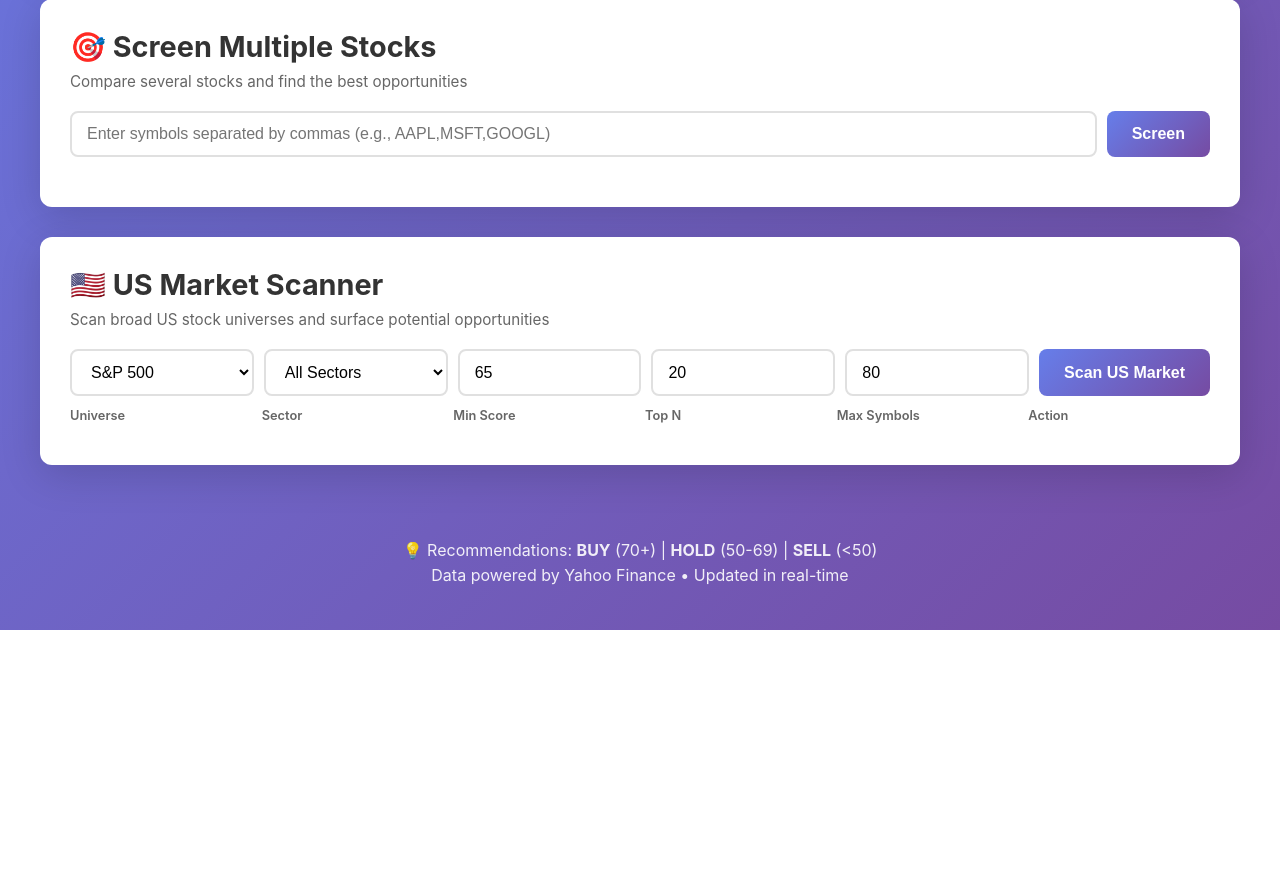
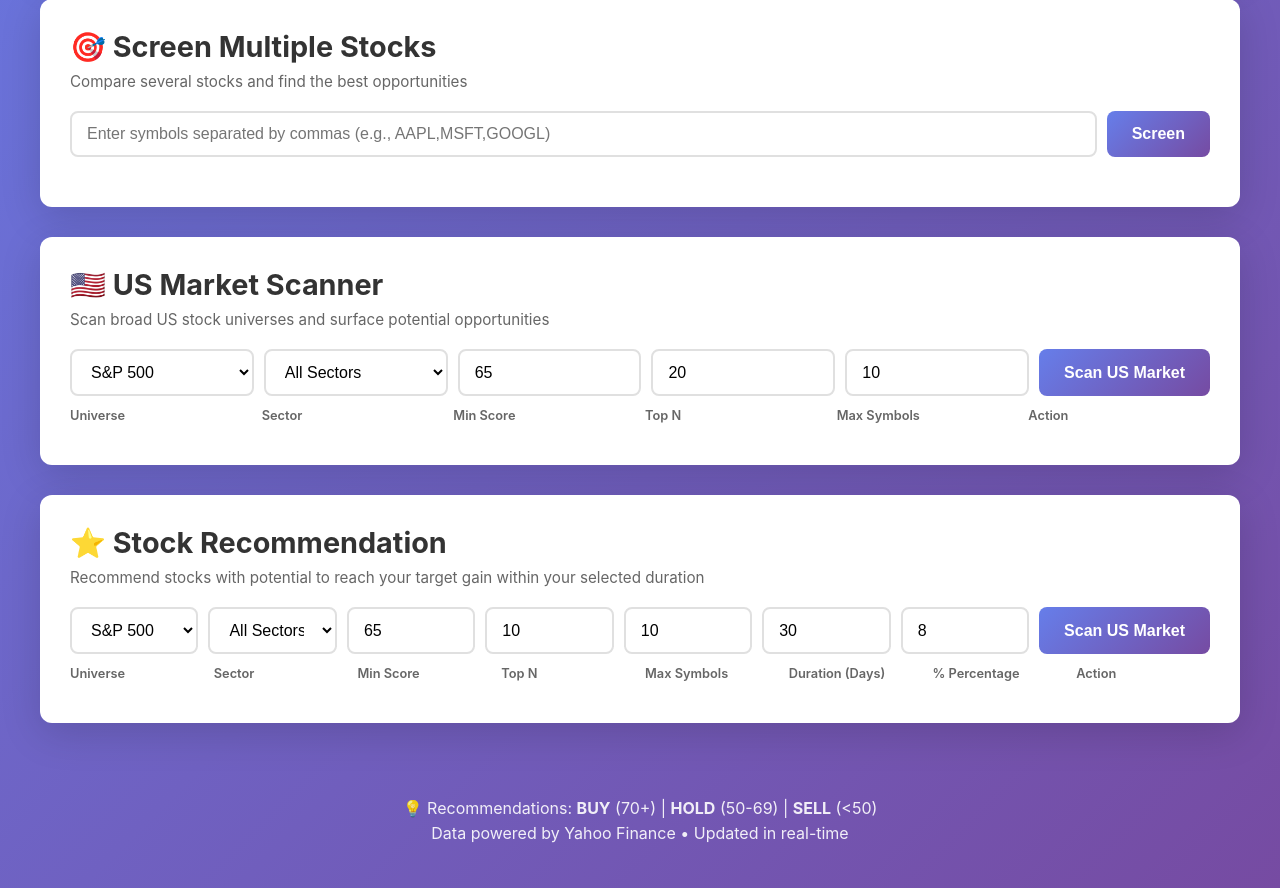
Before and after one commit to erictkh18-prog/stock-agent, a FastAPI app: page / in a window 1280 px wide; the page is wider, and only the part inside the window is pictured. Shown: the part 624-1512 px from the top of that part. Before the commit the page ends 1254 px from the top of that part, so only its background shows below. Run offline with FastAPI, Linux system fonts and the light colour scheme.

Commit message:
Add stock recommendation workflow with duration and target percentage

```diff
--- a/src/main.py
+++ b/src/main.py
@@ -1634,6 +1634,79 @@ async def screen_text(symbols: List[str] = Query(..., description="List of stock
         ],
     }
 
+
+def _estimate_upside_percent(analysis: StockAnalysis, duration_days: int) -> float:
+    """Estimate upside potential from score quality, trend, sentiment, and horizon."""
+    base = max(0.0, analysis.overall_score - 50.0) * 0.25
+
+    trend = (getattr(analysis.technical, "trend", "") or "").lower()
+    if trend == "uptrend":
+        trend_bonus = 2.0
+    elif trend == "sideways":
+        trend_bonus = 0.5
+    elif trend == "downtrend":
+        trend_bonus = -2.0
+    else:
+        trend_bonus = 0.0
+
+    sentiment_score = float(getattr(analysis.sentiment, "score", 50.0) or 50.0)
+    sentiment_bonus = max(-3.0, min(3.0, (sentiment_score - 50.0) / 10.0))
+
+    rsi = getattr(analysis.technical, "rsi", None)
+    rsi_penalty = 1.0 if (rsi is not None and rsi > 75) else 0.0
+
+    horizon_scale = max(0.6, min(1.6, duration_days / 30.0))
+    projected = (base + trend_bonus + sentiment_bonus - rsi_penalty) * horizon_scale
+    return round(max(1.0, min(35.0, projected)), 2)
+
+
+def _build_simple_reason(analysis: StockAnalysis, duration_days: int, target_percentage: float) -> str:
+    """Explain recommendation in non-technical language."""
+    factors = analysis.top_contributing_factors or []
+    trend = (getattr(analysis.technical, "trend", "") or "no clear trend").lower()
+    lead_factor = factors[0] if factors else "its overall quality score is stronger than many peers"
+    return (
+        f"{analysis.symbol} is recommended because {lead_factor}. "
+        f"Trend is currently {trend}, and the model projects a realistic chance of roughly "
+        f"{target_percentage:.1f}% upside within {duration_days} days."
+    )
+
+
+def _build_exit_strategy(current_price: float, target_percentage: float) -> dict:
+    """Build practical target and stop-loss values for risk control."""
+    target_price = round(current_price * (1 + (target_percentage / 100.0)), 2)
+    stop_loss_pct = max(4.0, min(12.0, target_percentage * 0.6))
+    stop_loss_price = round(current_price * (1 - (stop_loss_pct / 100.0)), 2)
+    return {
+        "target_price": target_price,
+        "stop_loss_price": stop_loss_price,
+        "stop_loss_pct": round(stop_loss_pct, 2),
+    }
+
+
+def _build_recommendation_candidate(
+    analysis: StockAnalysis,
+    duration_days: int,
+    target_percentage: float,
+) -> dict:
+    """Convert analysis into a recommendation payload for the dashboard table."""
+    expected_upside = _estimate_upside_percent(analysis, duration_days)
+    exit_strategy = _build_exit_strategy(analysis.current_price, target_percentage)
+
+    return {
+        "symbol": analysis.symbol,
+        "name": analysis.name,
+        "current_price": round(analysis.current_price, 2),
+        "overall_score": round(analysis.overall_score, 2),
+        "recommendation": analysis.recommendation,
+        "confidence": round(analysis.confidence, 3),
+        "expected_upside_pct": expected_upside,
+        "target_price": exit_strategy["target_price"],
+        "stop_loss_price": exit_strategy["stop_loss_price"],
+        "stop_loss_pct": exit_strategy["stop_loss_pct"],
+        "reason": _build_simple_reason(analysis, duration_days, target_percentage),
+    }
+
 @app.get("/fetch-top-performers")
 async def fetch_top_performers(top_n: int = Query(10, ge=1, le=50)):
     """Analyze a curated list of popular stocks and return top picks."""
@@ -1682,7 +1755,7 @@ async def scan_us_market(
     sector: Optional[str] = Query(None),
     min_overall_score: float = Query(65, ge=0, le=100),
     top_n: int = Query(20, ge=1, le=100),
-    max_symbols: int = Query(80, ge=25, le=800),
+    max_symbols: int = Query(10, ge=5, le=800),
     seed: Optional[int] = Query(None, description="Supply an integer seed to enable deterministic mode. Same inputs plus the same seed produce stable ordering, and different seeds can change the order of tied scores."),
 ):
     """Scan a broad US market universe and return potential opportunities.
@@ -1757,6 +1830,86 @@ async def scan_us_market(
         }
 
     return payload
+
+
+@app.get("/stock-recommendations")
+async def stock_recommendations(
+    universe: str = Query("sp500", pattern="^(sp500|nasdaq100|combined)$"),
+    sector: Optional[str] = Query(None),
+    min_overall_score: float = Query(65, ge=0, le=100),
+    top_n: int = Query(10, ge=1, le=50),
+    max_symbols: int = Query(10, ge=5, le=800),
+    duration_days: int = Query(30, ge=1, le=365),
+    target_percentage: float = Query(8.0, ge=1, le=100),
+    seed: Optional[int] = Query(None),
+):
+    """Recommend stocks with projected upside target within user-selected duration."""
+    normalized_sector = _normalize_sector(sector) if sector else "all"
+    symbols = _get_us_market_universe(universe)[:max_symbols]
+
+    if normalized_sector != "all":
+        symbols = await asyncio.to_thread(_filter_symbols_by_sector, symbols, normalized_sector)
+
+    if not symbols:
+        return {
+            "universe": universe,
+            "sector": normalized_sector,
+            "duration_days": duration_days,
+            "target_percentage": target_percentage,
+            "scanned_count": 0,
+            "recommended_count": 0,
+            "results": [],
+            "summary": "No symbols available for the selected universe and sector.",
+        }
+
+    filters = ScreeningFilter(min_overall_score=min_overall_score)
+    screen_result = await asyncio.to_thread(
+        screener.screen_stocks,
+        symbols,
+        filters,
+        max(top_n * 3, top_n),
+        seed,
+        True,
+    )
+
+    candidates = [
+        _build_recommendation_candidate(analysis, duration_days, target_percentage)
+        for analysis in screen_result.top_picks
+    ]
+
+    qualified = [
+        candidate
+        for candidate in candidates
+        if candidate["expected_upside_pct"] >= target_percentage
+    ]
+
+    ranked = sorted(
+        qualified,
+        key=lambda item: (item["expected_upside_pct"], item["overall_score"], item["confidence"]),
+        reverse=True,
+    )[:top_n]
+
+    if ranked:
+        summary = (
+            f"Found {len(ranked)} stocks with projected upside >= {target_percentage:.1f}% "
+            f"within {duration_days} days."
+        )
+    else:
+        summary = (
+            "No stocks currently meet your requested upside and duration target. "
+            "Try lowering target percentage, increasing duration, or broadening the universe."
+        )
+
+    return {
+        "universe": universe,
+        "sector": normalized_sector,
+        "duration_days": duration_days,
+        "target_percentage": target_percentage,
+        "scanned_count": len(symbols),
+        "recommended_count": len(ranked),
+        "results": ranked,
+        "summary": summary,
+    }
 
 
 @app.get("/metrics")
--- a/web/static/script.js
+++ b/web/static/script.js
@@ -88,10 +88,10 @@ function displaySingleResult(data) {
     const recommendation = data.recommendation.toLowerCase();
     const confidence = (data.confidence * 100).toFixed(0);
     recBox.className = `recommendation ${recommendation}`;
-    recBox.innerHTML = `<span style="font-size: 1.5em; margin-right: 10px;">
+        recBox.innerHTML = `<span style="font-size: 1.5em; margin-right: 10px;">
         ${recommendation === 'buy' ? '✅' : recommendation === 'hold' ? '⏸️' : '❌'}
     </span>
-    ${data.recommendation} | Confidence: ${confidence}%`;
+        ${escapeHtml(data.recommendation)} | Confidence: ${confidence}%`;
 
     resultDiv.classList.remove('hidden');
 }
@@ -255,7 +255,7 @@ async function scanUsMarket(buttonEl = null) {
     const maxSymbolsInput = Number(document.getElementById('marketMaxSymbols')?.value);
     const minScore = Number.isFinite(minScoreInput) ? Math.min(100, Math.max(0, minScoreInput)) : 65;
     const topN = Number.isFinite(topNInput) ? Math.min(100, Math.max(1, Math.floor(topNInput))) : 20;
-    const maxSymbols = Math.min(800, Math.max(25, Math.floor(maxSymbolsInput || 80)));
+    const maxSymbols = Math.min(800, Math.max(5, Math.floor(maxSymbolsInput || 10)));
     const progressEl = document.getElementById('marketScanMeta');
 
     try {
@@ -315,11 +315,128 @@ async function scanUsMarket(buttonEl = null) {
     }
 }
 
+// ============ STOCK RECOMMENDATION ============
+async function scanStockRecommendations(buttonEl = null) {
+    const btn = buttonEl || document.getElementById('recommendScanBtn');
+    const universe = document.getElementById('recommendUniverse')?.value || 'sp500';
+    const sector = document.getElementById('recommendSector')?.value || 'all';
+    const minScoreInput = Number(document.getElementById('recommendMinScore')?.value);
+    const topNInput = Number(document.getElementById('recommendTopN')?.value);
+    const maxSymbolsInput = Number(document.getElementById('recommendMaxSymbols')?.value);
+    const durationInput = Number(document.getElementById('recommendDurationDays')?.value);
+    const targetPctInput = Number(document.getElementById('recommendTargetPct')?.value);
+
+    const minScore = Number.isFinite(minScoreInput) ? Math.min(100, Math.max(0, minScoreInput)) : 65;
+    const topN = Number.isFinite(topNInput) ? Math.min(50, Math.max(1, Math.floor(topNInput))) : 10;
+    const maxSymbols = Math.min(800, Math.max(5, Math.floor(maxSymbolsInput || 10)));
+    const durationDays = Number.isFinite(durationInput) ? Math.min(365, Math.max(1, Math.floor(durationInput))) : 30;
+    const targetPercentage = Number.isFinite(targetPctInput) ? Math.min(100, Math.max(1, targetPctInput)) : 8;
+    const progressEl = document.getElementById('recommendMeta');
+
+    try {
+        setButtonState(btn, true, 'Scanning...', 'Scan US Market');
+
+        const params = new URLSearchParams();
+        params.append('universe', universe);
+        if (sector && sector !== 'all') {
+            params.append('sector', sector);
+        }
+        params.append('min_overall_score', String(minScore));
+        params.append('top_n', String(topN));
+        params.append('max_symbols', String(maxSymbols));
+        params.append('duration_days', String(durationDays));
+        params.append('target_percentage', String(targetPercentage));
+
+        if (progressEl) {
+            progressEl.textContent = `Scanning up to ${maxSymbols} symbols to find stocks targeting ${targetPercentage}% upside in ${durationDays} days...`;
+        }
+        document.getElementById('recommendResult')?.classList.remove('hidden');
+
+        const response = await fetch(`${API_URL}/stock-recommendations?${params}`);
+        if (!response.ok) {
+            const errorMessage = await parseApiError(response, 'Could not fetch stock recommendations');
+            throw new Error(errorMessage);
+        }
+
+        const data = await response.json();
+        if (progressEl) {
+            progressEl.textContent = data?.summary || 'Recommendation scan complete.';
+        }
+
+        displayRecommendationResults(data?.results || []);
+        setButtonState(btn, false, 'Scanning...', 'Scan US Market');
+    } catch (error) {
+        const message = `Error: ${error.message}`;
+        if (progressEl) {
+            progressEl.textContent = message;
+        }
+        alert(message);
+        setButtonState(btn, false, 'Scanning...', 'Scan US Market');
+    }
+}
+
+function displayRecommendationResults(results) {
+    const resultDiv = document.getElementById('recommendResult');
+    const tableDiv = document.getElementById('recommendTable');
+
+    if (!Array.isArray(results) || !results.length) {
+        tableDiv.innerHTML = '<p>No recommendations matched your target. Try lower % target or longer duration.</p>';
+        resultDiv.classList.remove('hidden');
+        return;
+    }
+
+    let html = `
+        <table>
+            <thead>
+                <tr>
+                    <th>Symbol</th>
+                    <th>Price</th>
+                    <th>Projected Upside</th>
+                    <th>Target Price</th>
+                    <th>Stop Loss</th>
+                    <th>Why Recommended</th>
+                </tr>
+            </thead>
+            <tbody>
+    `;
+
+    results.forEach((stock) => {
+        html += `
+            <tr>
+                <td class="symbol">${stock.symbol}</td>
+                <td>$${Number(stock.current_price || 0).toFixed(2)}</td>
+                <td>${Number(stock.expected_upside_pct || 0).toFixed(2)}%</td>
+                <td>$${Number(stock.target_price || 0).toFixed(2)}</td>
+                <td>$${Number(stock.stop_loss_price || 0).toFixed(2)} (${Number(stock.stop_loss_pct || 0).toFixed(1)}%)</td>
+                    <td>${escapeHtml(stock.reason || 'Model indicates this stock has favorable risk/reward for your target.')}</td>
+            </tr>
+        `;
+    });
+
+    html += `
+            </tbody>
+        </table>
+    `;
+
+    tableDiv.innerHTML = html;
+    resultDiv.classList.remove('hidden');
+}
+
+    function escapeHtml(value) {
+        return String(value ?? '')
+            .replace(/&/g, '&amp;')
+            .replace(/</g, '&lt;')
+            .replace(/>/g, '&gt;')
+            .replace(/"/g, '&quot;')
+            .replace(/'/g, '&#039;');
+    }
+
 // ============ ENTER KEY SUPPORT ============
 document.addEventListener('DOMContentLoaded', () => {
     const analyzeBtn = document.getElementById('analyzeBtn');
     const screenBtn = document.getElementById('screenBtn');
     const marketScanBtn = document.getElementById('marketScanBtn');
+    const recommendScanBtn = document.getElementById('recommendScanBtn');
 
     document.getElementById('singleSymbol')?.addEventListener('keypress', (e) => {
         if (e.key === 'Enter') analyzeStock(analyzeBtn);
@@ -332,4 +449,8 @@ document.addEventListener('DOMContentLoaded', () => {
     marketScanBtn?.addEventListener('click', () => {
         scanUsMarket(marketScanBtn);
     });
+
+    recommendScanBtn?.addEventListener('click', () => {
+        scanStockRecommendations(recommendScanBtn);
+    });
 });
--- a/web/static/style.css
+++ b/web/static/style.css
@@ -111,6 +111,10 @@ body {
     color: #666;
     font-size: 0.8em;
     font-weight: 600;
+}
+
+.recommendation-field-labels {
+    grid-template-columns: repeat(8, minmax(100px, 1fr));
 }
 
 .input-group button,
--- a/web/templates/dashboard.html
+++ b/web/templates/dashboard.html
@@ -5,7 +5,7 @@
     <meta name="viewport" content="width=device-width, initial-scale=1.0">
     <title>Stock Analysis Agent</title>
     <link rel="preconnect" href="https://cdn.jsdelivr.net">
-    <link rel="stylesheet" href="../static/style.css?v=20260326a">
+    <link rel="stylesheet" href="../static/style.css?v=20260326b">
     <script src="https://cdn.jsdelivr.net/npm/chart.js" defer></script>
 </head>
 <body>
@@ -144,7 +144,7 @@
                 </select>
                 <input type="number" id="marketMinScore" min="0" max="100" step="1" value="65" placeholder="Min score" aria-label="Min score">
                 <input type="number" id="marketTopN" min="1" max="100" step="1" value="20" placeholder="Top N" aria-label="Top N">
-                <input type="number" id="marketMaxSymbols" min="25" max="800" step="5" value="80" placeholder="Max symbols" aria-label="Max symbols">
+                <input type="number" id="marketMaxSymbols" min="5" max="800" step="1" value="10" placeholder="Max symbols" aria-label="Max symbols">
                 <button id="marketScanBtn">Scan US Market</button>
             </div>
 
@@ -164,6 +164,58 @@
                 </div>
             </div>
         </div>
+
+        <!-- SECTION 4: Stock Recommendation -->
+        <div class="card">
+            <h2>⭐ Stock Recommendation</h2>
+            <p class="description">Recommend stocks with potential to reach your target gain within your selected duration</p>
+
+            <div class="input-group">
+                <select id="recommendUniverse" aria-label="Recommendation universe">
+                    <option value="sp500" selected>S&amp;P 500</option>
+                    <option value="nasdaq100">Nasdaq-100</option>
+                    <option value="combined">Combined (S&amp;P 500 + Nasdaq-100)</option>
+                </select>
+                <select id="recommendSector" aria-label="Recommendation sector">
+                    <option value="all" selected>All Sectors</option>
+                    <option value="technology">Technology</option>
+                    <option value="financial services">Financial Services</option>
+                    <option value="healthcare">Healthcare</option>
+                    <option value="consumer cyclical">Consumer Cyclical</option>
+                    <option value="consumer defensive">Consumer Defensive</option>
+                    <option value="industrials">Industrials</option>
+                    <option value="energy">Energy</option>
+                    <option value="communication services">Communication Services</option>
+                    <option value="real estate">Real Estate</option>
+                    <option value="basic materials">Basic Materials</option>
+                    <option value="utilities">Utilities</option>
+                </select>
+                <input type="number" id="recommendMinScore" min="0" max="100" step="1" value="65" placeholder="Min score" aria-label="Recommendation min score">
+                <input type="number" id="recommendTopN" min="1" max="50" step="1" value="10" placeholder="Top N" aria-label="Recommendation top N">
+                <input type="number" id="recommendMaxSymbols" min="5" max="800" step="1" value="10" placeholder="Max symbols" aria-label="Recommendation max symbols">
+                <input type="number" id="recommendDurationDays" min="1" max="365" step="1" value="30" placeholder="Duration (days)" aria-label="Duration in days">
+                <input type="number" id="recommendTargetPct" min="1" max="100" step="0.5" value="8" placeholder="Target %" aria-label="Target percentage">
+                <button id="recommendScanBtn">Scan US Market</button>
+            </div>
+
+            <div class="field-labels recommendation-field-labels" aria-hidden="true">
+                <span>Universe</span>
+                <span>Sector</span>
+                <span>Min Score</span>
+                <span>Top N</span>
+                <span>Max Symbols</span>
+                <span>Duration (Days)</span>
+                <span>% Percentage</span>
+                <span>Action</span>
+            </div>
+
+            <div id="recommendResult" class="result hidden">
+                <p id="recommendMeta" class="description"></p>
+                <div id="recommendTable" class="table-container">
+                    <!-- Recommendation results will be inserted here -->
+                </div>
+            </div>
+        </div>
     </div>
 
     <div class="footer">
@@ -171,6 +223,6 @@
         <p>Data powered by Yahoo Finance • Updated in real-time</p>
     </div>
 
-    <script src="../static/script.js?v=20260326a" defer></script>
+    <script src="../static/script.js?v=20260326b" defer></script>
 </body>
 </html>
```
Also changed, not shown: tests/test_main_market_universe.py (+103 -1 lines).
